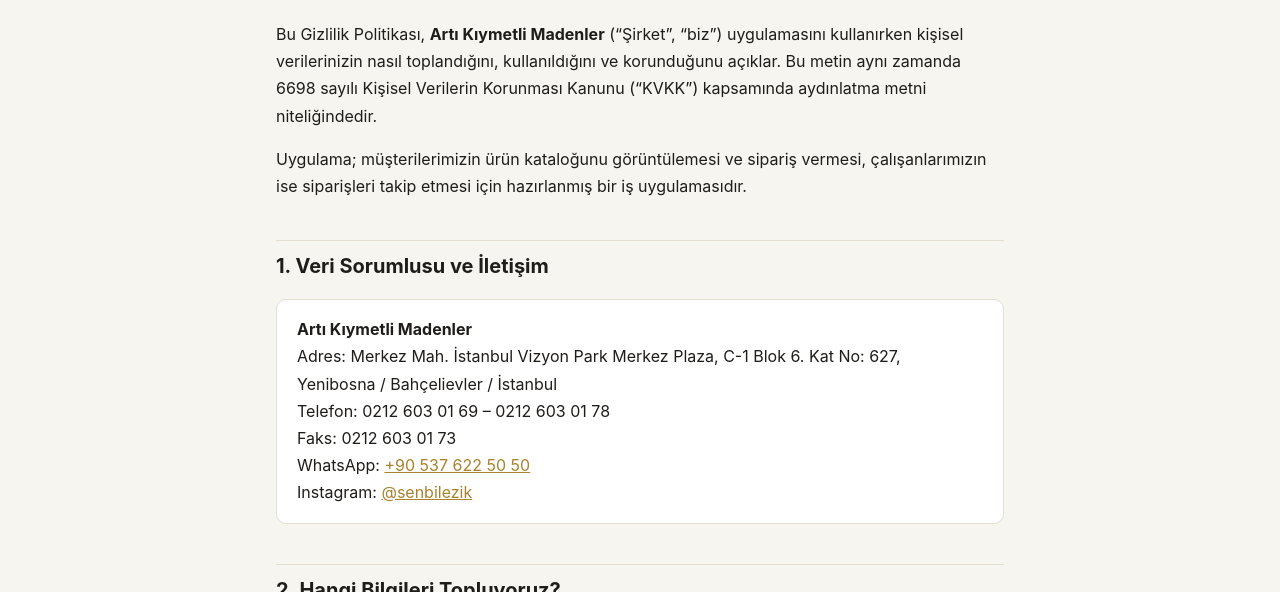
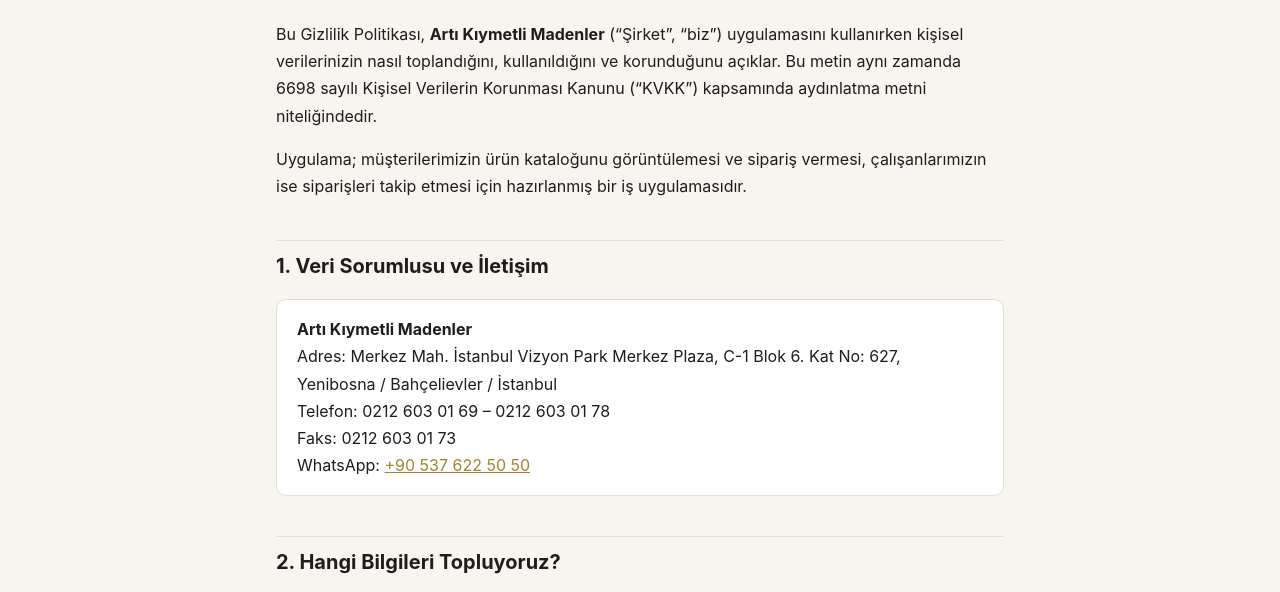
Before and after one commit to emrakty/arti-privacy-policy, a plain HTML site: page index.html in a window 1280 px wide. Shown: the part 141-733 px from the top of the page. Drawn offline with Linux system fonts and the light colour scheme.

Commit message:
Remove unrelated Instagram link
Co-Authored-By: Claude Opus 5.5 (1M context) <noreply@anthropic.com>

```diff
--- a/index.html
+++ b/index.html
@@ -109,8 +109,7 @@
         Yenibosna / Bahçelievler / İstanbul<br>
         Telefon: 0212 603 01 69 – 0212 603 01 78<br>
         Faks: 0212 603 01 73<br>
-        WhatsApp: <a href="https://wa.me/905376225050" rel="noopener">+90 537 622 50 50</a><br>
-        Instagram: <a href="https://www.instagram.com/senbilezik/" rel="noopener">@senbilezik</a>
+        WhatsApp: <a href="https://wa.me/905376225050" rel="noopener">+90 537 622 50 50</a>
       </div>
 
       <h2>2. Hangi Bilgileri Topluyoruz?</h2>
@@ -226,8 +225,7 @@
         Yenibosna / Bahçelievler / Istanbul, Türkiye<br>
         Phone: +90 212 603 01 69 – +90 212 603 01 78<br>
         Fax: +90 212 603 01 73<br>
-        WhatsApp: <a href="https://wa.me/905376225050" rel="noopener">+90 537 622 50 50</a><br>
-        Instagram: <a href="https://www.instagram.com/senbilezik/" rel="noopener">@senbilezik</a>
+        WhatsApp: <a href="https://wa.me/905376225050" rel="noopener">+90 537 622 50 50</a>
       </div>
 
       <h2>2. What We Collect</h2>
```
